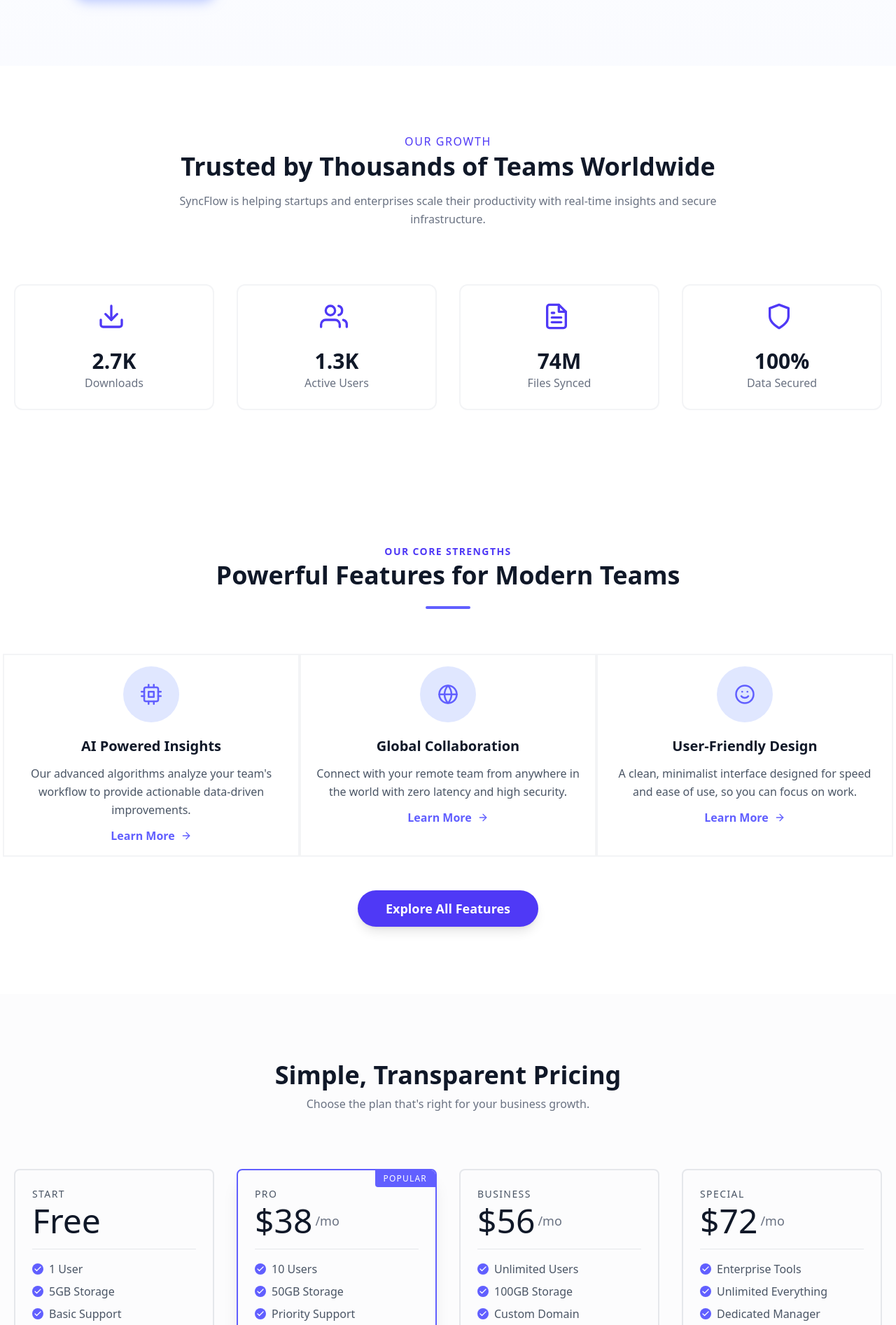
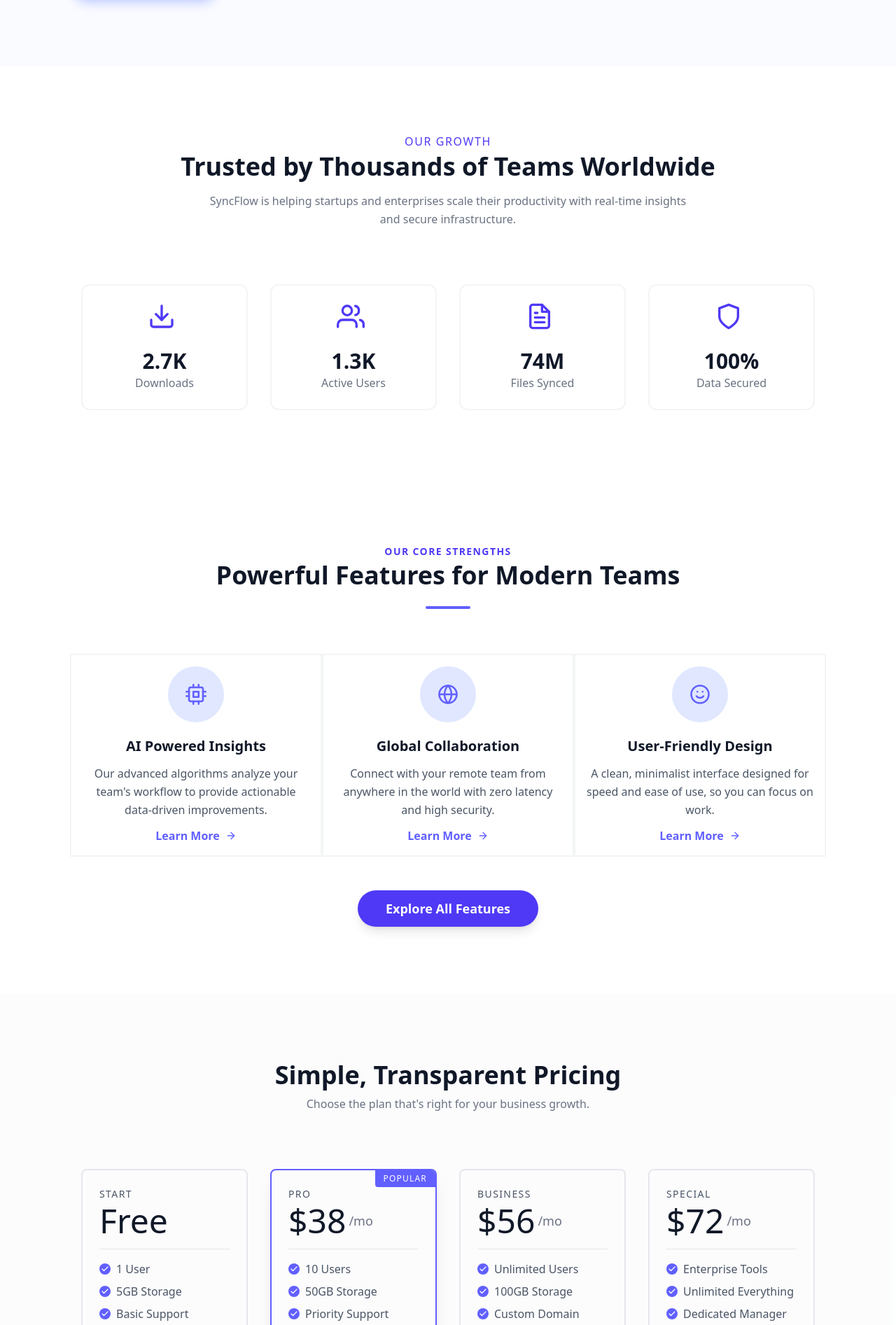
Before and after one commit to Ahmed-Devx/SyncFlow-Saas-React.js, a React (Vite) app: page / in a window 1280 px wide. Shown: the part 727-2620 px from the top of the page at 70% size. Built offline with nearby package versions, Linux system fonts and the light colour scheme.

Commit message:
Sections Size Improve

```diff
--- a/src/components/Feature.jsx
+++ b/src/components/Feature.jsx
@@ -27,7 +27,7 @@
   ];
 
   return (
-    <section className="text-gray-600 body-font bg-white">
+    <section className="text-gray-600 body-font bg-white px-6 md:px-16 lg:px-24">
       <div className="container px-5 py-24 mx-auto">
         <div className="text-center mb-20">
           <h2 className="text-indigo-600 text-sm font-semibold tracking-widest uppercase mb-1">
--- a/src/components/Pricing.jsx
+++ b/src/components/Pricing.jsx
@@ -43,7 +43,7 @@
   ];
 
   return (
-    <section className="text-gray-600 body-font overflow-hidden bg-gray-50/50">
+    <section className="text-gray-600 body-font overflow-hidden bg-gray-50/50 px-6 md:px-16 lg:px-24">
       <div className="container px-5 py-24 mx-auto">
         <div className="flex flex-col text-center w-full mb-20">
           <h1 className="sm:text-4xl text-3xl font-extrabold title-font mb-2 text-gray-900">
--- a/src/components/Statistic.jsx
+++ b/src/components/Statistic.jsx
@@ -30,7 +30,7 @@
   ];
 
   return (
-    <section className="text-gray-600 body-font bg-white">
+    <section className="text-gray-600 body-font bg-white px-6 md:px-16 lg:px-24">
       <div className="container px-5 py-24 mx-auto">
         <div className="flex flex-col text-center w-full mb-20">
           <h2 className="text-x text-indigo-600 tracking-widest font-medium title-font mb-1 uppercase">
--- a/src/components/StatisticCard.jsx
+++ b/src/components/StatisticCard.jsx
@@ -1,6 +1,6 @@
 const StatCard = ({ icon, value, label }) => {
   return (
-    <div className="p-4 md:w-1/4 sm:w-1/2 w-full   ">
+    <div className="p-4 md:w-1/4 sm:w-1/2 w-full">
       <div className="border-2 border-gray-100 px-4 py-6 rounded-xl hover:shadow-lg hover:border-indigo-200 transition-all duration-300">
         <div className="text-indigo-600 w-12 h-12 mb-3 inline-block">
           {icon}
```
